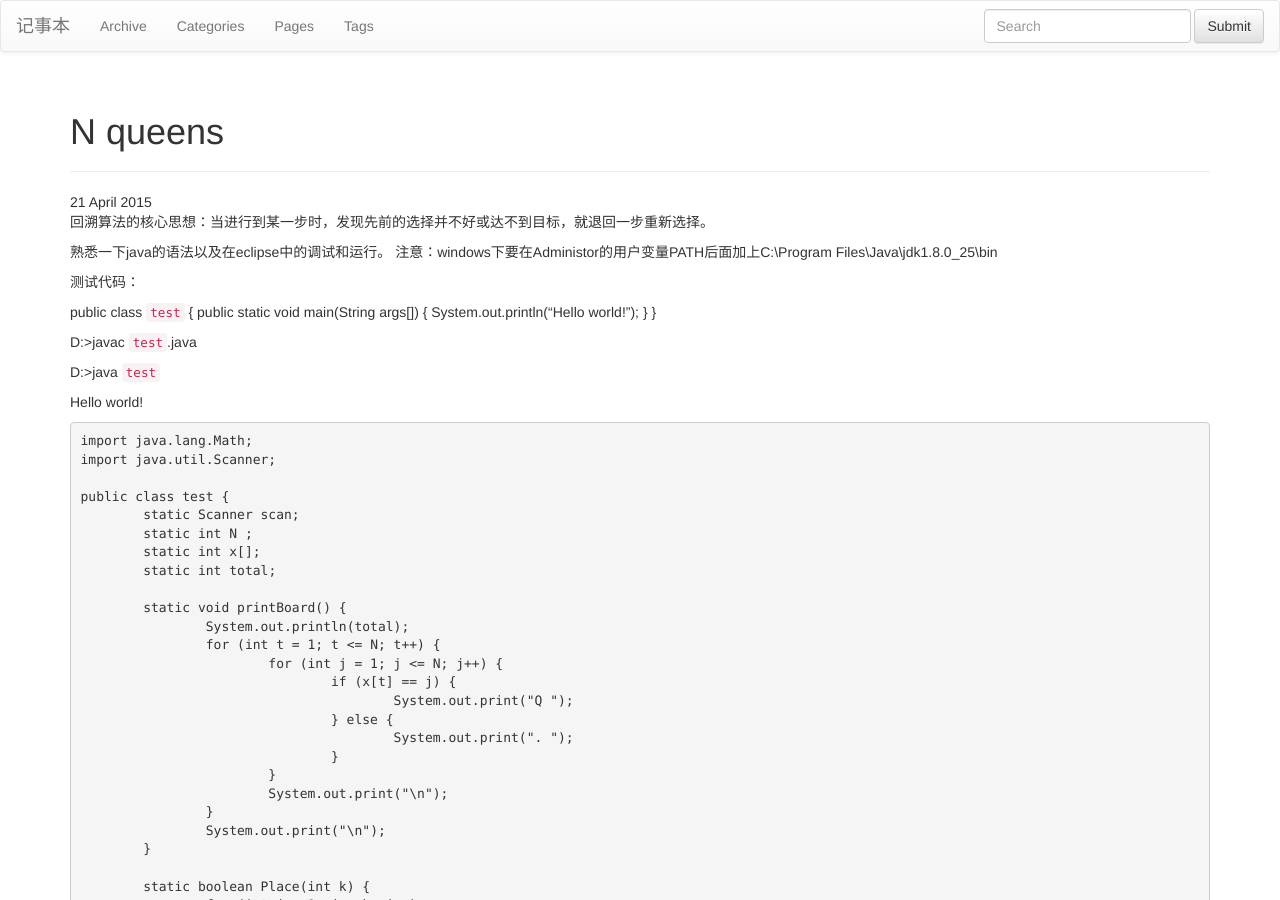
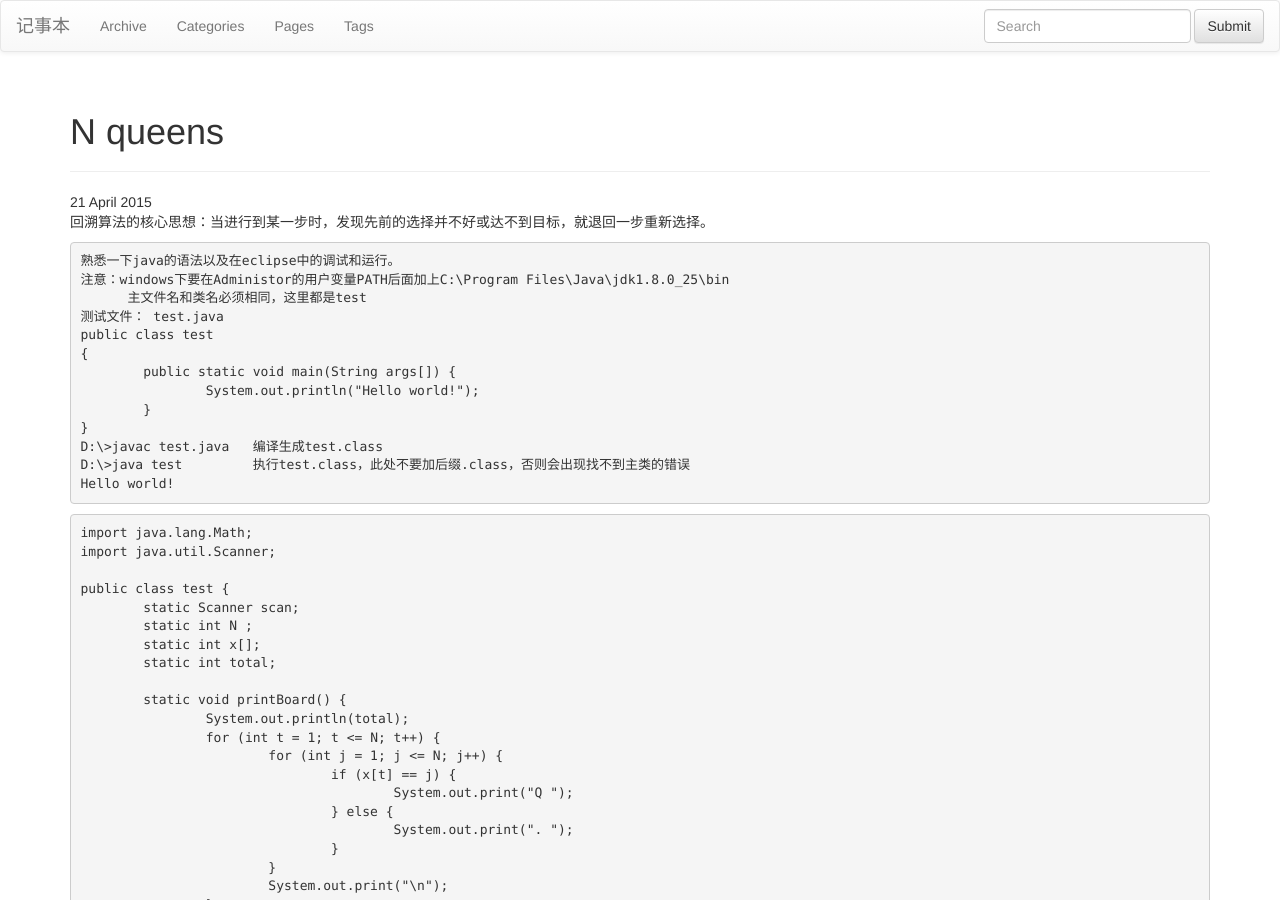
Before and after one commit to tank96a/article, a Jekyll site: the page built from _posts/2015-04-21-java-algo.md, in a window 1280 px wide and 900 px high. Built offline with Jekyll 4.4.1, drawn with Linux system fonts in a browser that asks for light colours; nearby versions of some CDN libraries; library files that are not in the unit come from our copies; comment, search, counter and statistics services are not loaded.

Commit message:
Update 2015-04-21-java-algo.md

```diff
--- a/_posts/2015-04-21-java-algo.md
+++ b/_posts/2015-04-21-java-algo.md
@@ -11,25 +11,23 @@ tags:
 
 回溯算法的核心思想：当进行到某一步时，发现先前的选择并不好或达不到目标，就退回一步重新选择。
 
-
+{% raw %}
+<pre>
 熟悉一下java的语法以及在eclipse中的调试和运行。
 注意：windows下要在Administor的用户变量PATH后面加上C:\Program Files\Java\jdk1.8.0_25\bin
-
-测试代码：
-
-public class `test`
+      主文件名和类名必须相同，这里都是test
+测试文件： test.java
+public class test
 {
 	public static void main(String args[]) {
 		System.out.println("Hello world!");
 	}
 }
-
-D:\>javac `test`.java
-
-D:\>java `test`
-
+D:\>javac test.java   编译生成test.class
+D:\>java test         执行test.class，此处不要加后缀.class，否则会出现找不到主类的错误
 Hello world!
-
+</pre>
+{% endraw %}
 
 {% highlight java %}
 import java.lang.Math;
```
